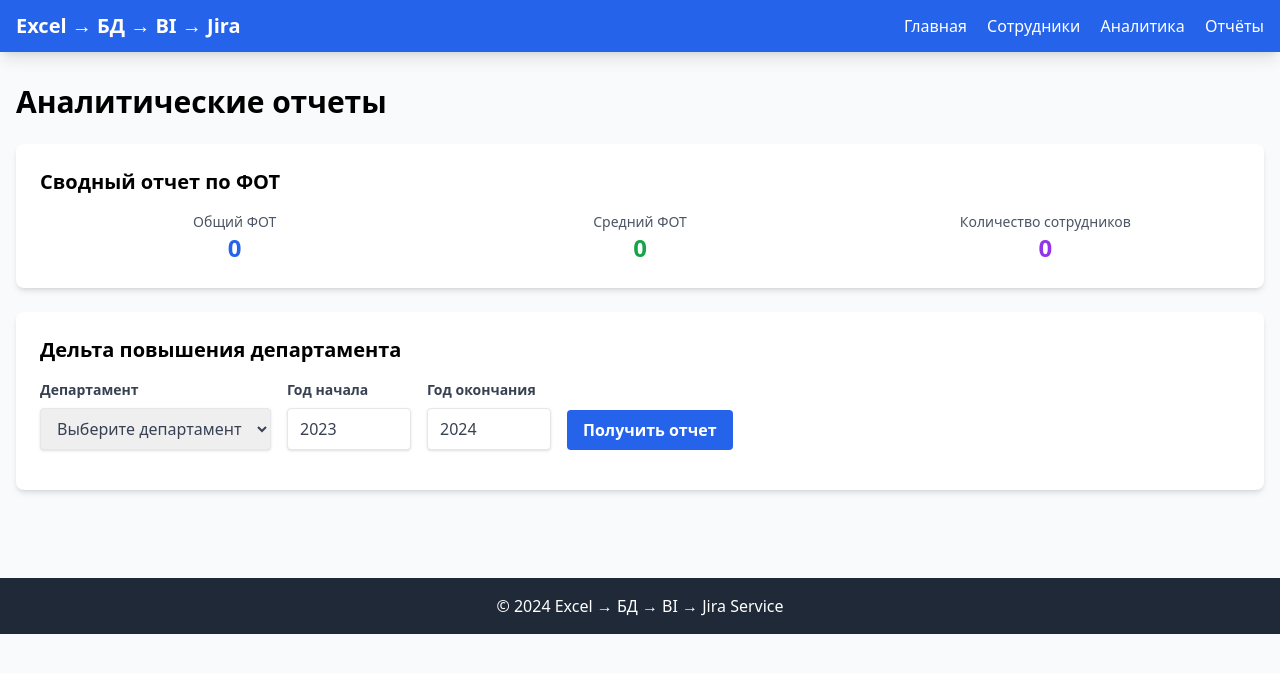
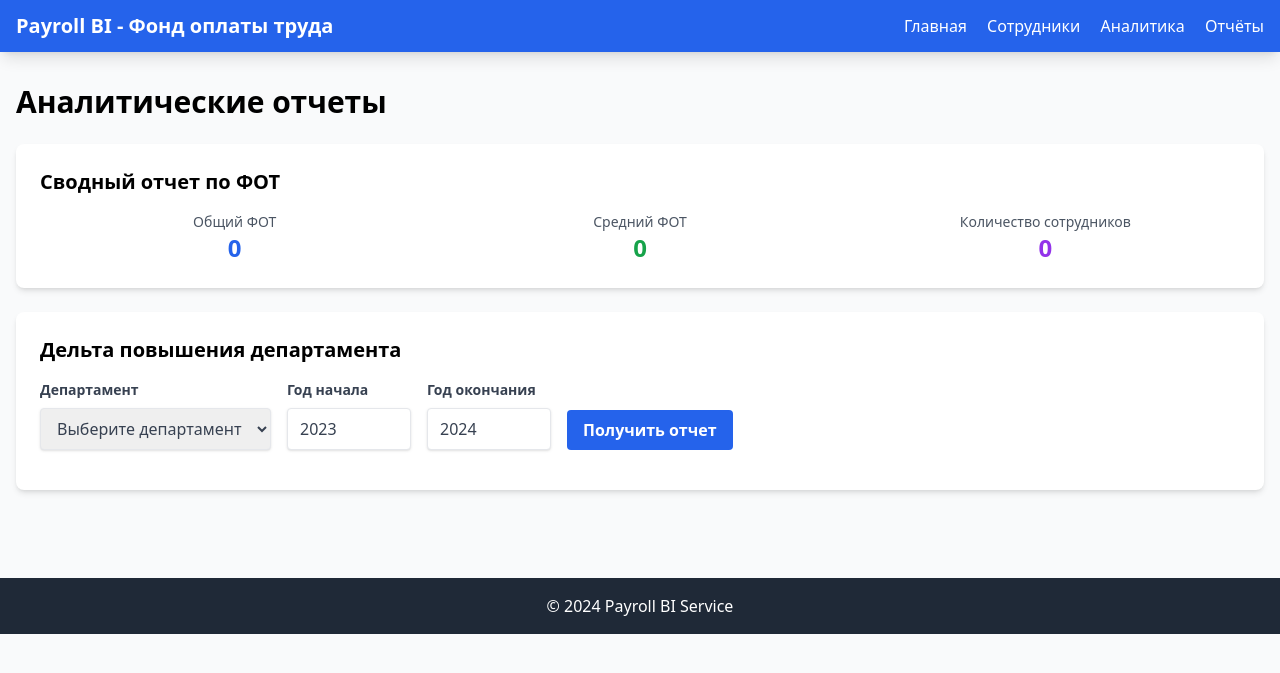
Before and after one commit to vvryzhov/cb, a Django app: page /analytics/ in a window 1280 px wide. Shown: the top 673 px of the page. Run offline with Django 5.2, Linux system fonts and the light colour scheme; data that the repository does not hold is empty; parts of the project's set-up code (start-up, migrations or seed data) failed here and were passed over; some libraries are stand-ins or nearby versions.

Commit message:
Update UI titles for Payroll BI

```diff
--- a/templates/base.html
+++ b/templates/base.html
@@ -3,7 +3,7 @@
 <head>
     <meta charset="UTF-8">
     <meta name="viewport" content="width=device-width, initial-scale=1.0">
-    <title>{% block title %}Excel → БД → BI → Jira{% endblock %}</title>
+    <title>{% block title %}Payroll BI - Фонд оплаты труда{% endblock %}</title>
 
     <!-- Alpine.js -->
     <script defer src="https://cdn.jsdelivr.net/npm/alpinejs@3.x.x/dist/cdn.min.js"></script>
@@ -27,7 +27,7 @@
     <nav class="bg-blue-600 text-white shadow-lg">
         <div class="container mx-auto px-4 py-3">
             <div class="flex justify-between items-center">
-                <h1 class="text-xl font-bold">Excel → БД → BI → Jira</h1>
+                <h1 class="text-xl font-bold">Payroll BI - Фонд оплаты труда</h1>
                 <div class="space-x-4">
                     <a href="{% url 'index' %}" class="hover:text-blue-200">Главная</a>
                     <a href="{% url 'employees_list' %}" class="hover:text-blue-200">Сотрудники</a>
@@ -53,7 +53,7 @@
     </main>
 
     <footer class="bg-gray-800 text-white text-center py-4 mt-8">
-        <p>&copy; 2024 Excel → БД → BI → Jira Service</p>
+        <p>&copy; 2024 Payroll BI Service</p>
     </footer>
 
     {% block extra_js %}{% endblock %}
```
